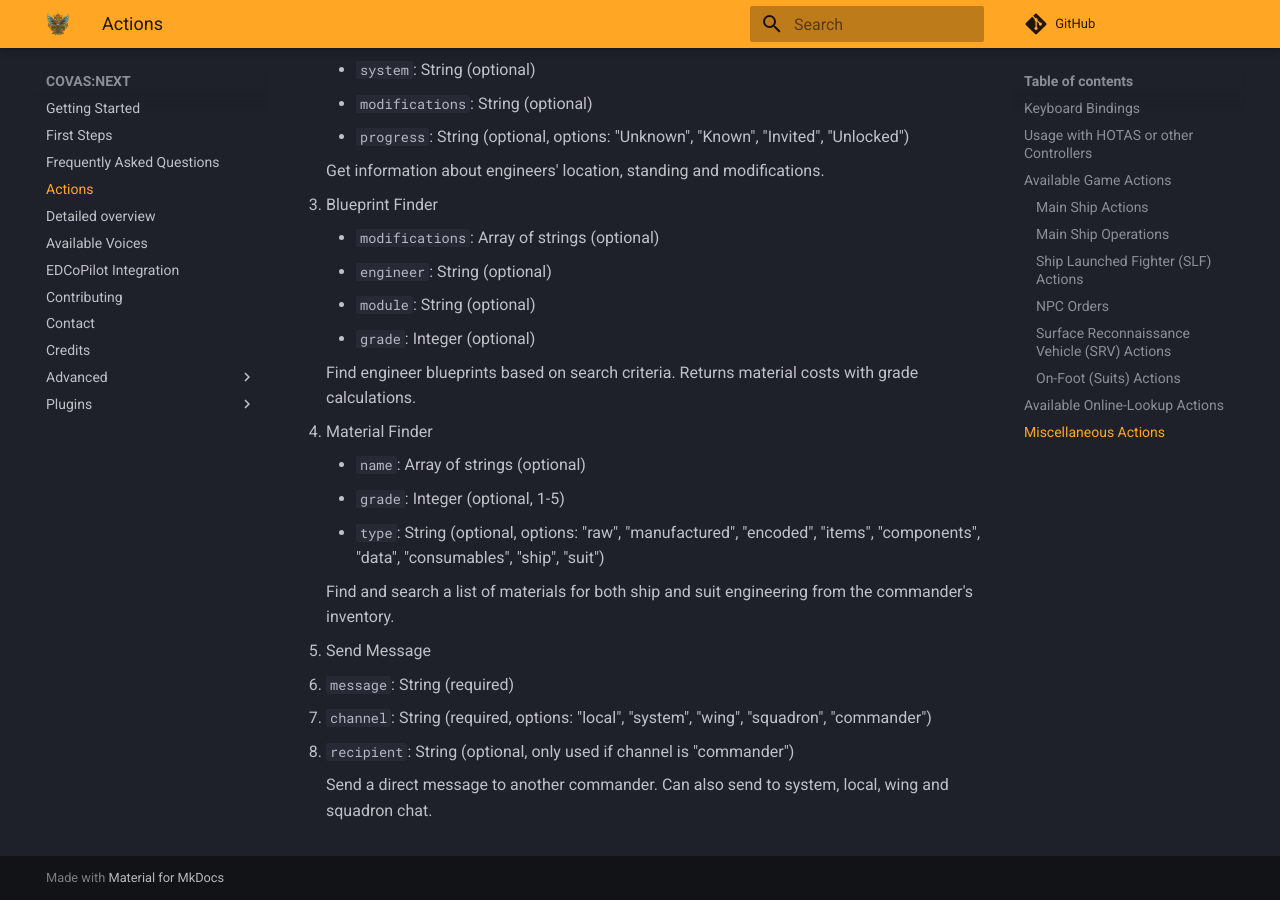
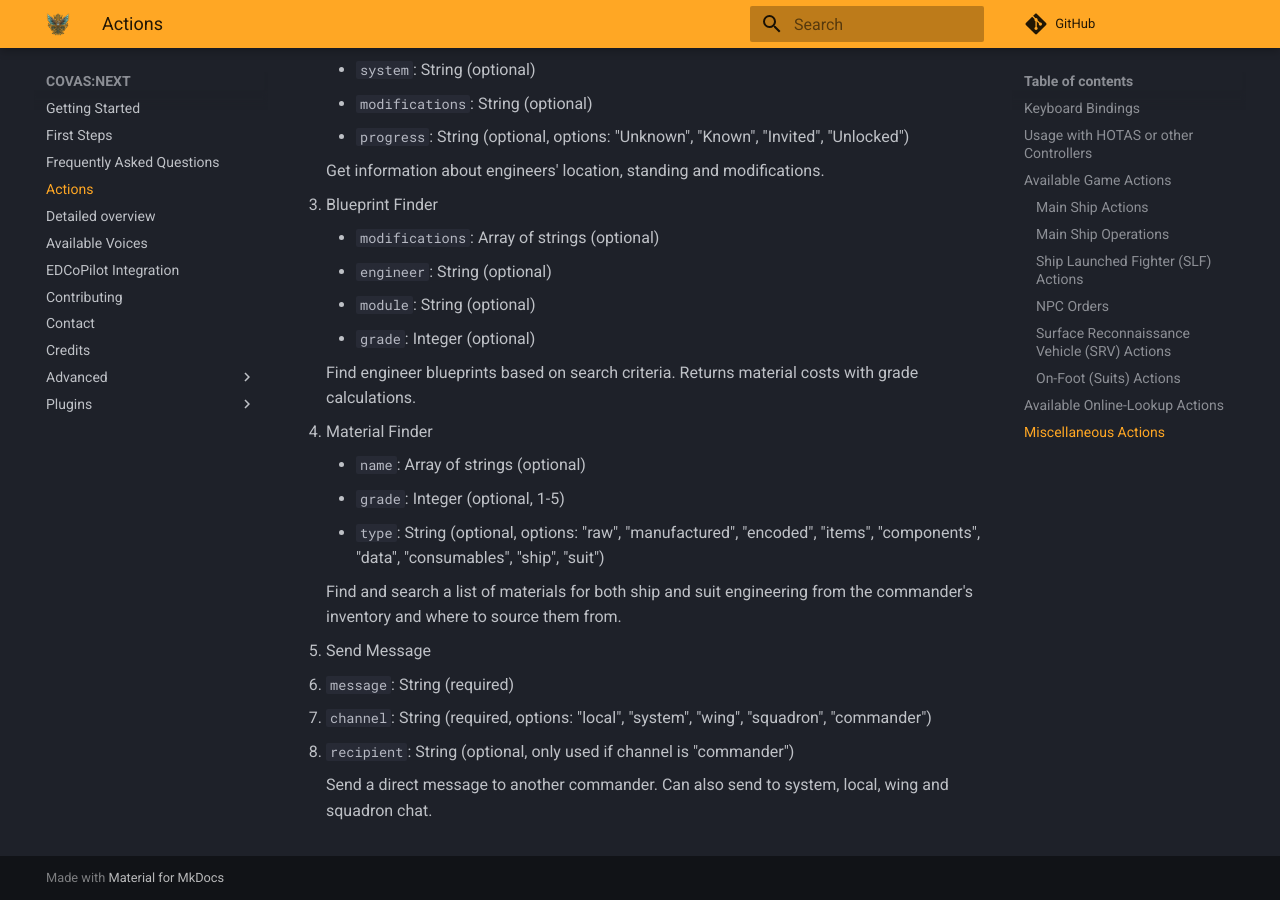
Before and after one commit to RatherRude/Elite-Dangerous-AI-Integration, an MkDocs documentation site: the page built from docs/20_actions.md, in a window 1280 px wide and 900 px high, scrolled down 5878 px. Built offline with MkDocs 1.6.1 and Material for MkDocs 9.7.7, drawn with Linux system fonts in a browser that asks for light colours; comment, search, counter and statistics services are not loaded.

```diff
--- a/docs/20_actions.md
+++ b/docs/20_actions.md
@@ -224,7 +224,7 @@
     - `grade`: Integer (optional, 1-5)
     - `type`: String (optional, options: "raw", "manufactured", "encoded", "items", "components", "data", "consumables", "ship", "suit")
 
-    Find and search a list of materials for both ship and suit engineering from the commander's inventory.
+    Find and search a list of materials for both ship and suit engineering from the commander's inventory and where to source them from.
 
 5. Send Message
 
```
